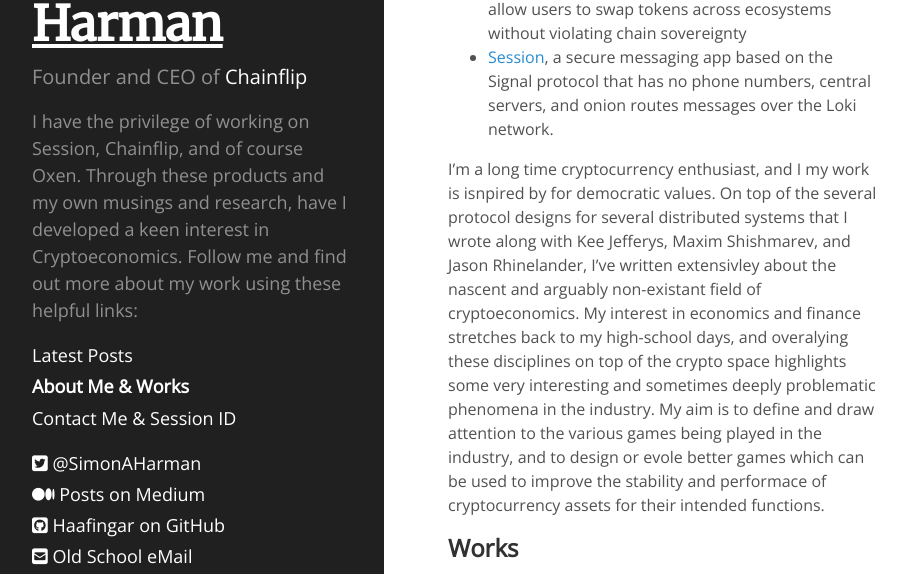
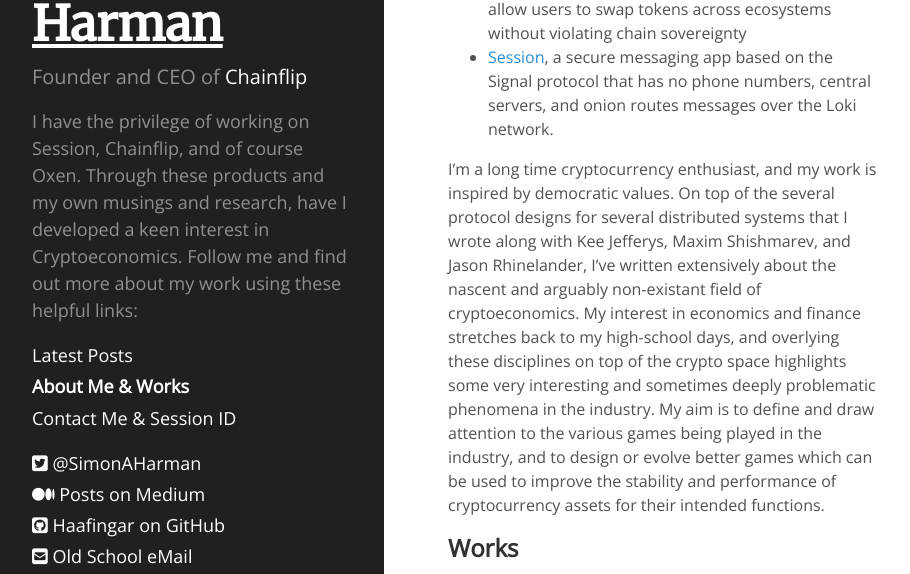
Before and after one commit to simonaharman/simonaharman.github.io, a Jekyll site: the page built from about.md, in a window 1280 px wide and 900 px high. Shown: the part 251-825 px from the top of the window, without its empty margins (0-910 px from the left). Built offline with Jekyll 4.4.1, drawn with Linux system fonts in a browser that asks for light colours; nearby versions of some CDN libraries.

Commit message:
Update about.md

```diff
--- a/about.md
+++ b/about.md
@@ -8,7 +8,7 @@
 * [Chainflip](https://chainflip.io), a cross-chain AMM designed to seamlessly allow users to swap tokens across ecosystems without violating chain sovereignty
 * [Session](https://getsession.org), a secure messaging app based on the Signal protocol that has no phone numbers, central servers, and onion routes messages over the Loki network.
 
-I'm a long time cryptocurrency enthusiast, and I my work is isnpired by for democratic values. On top of the several protocol designs for several distributed systems that I wrote along with Kee Jefferys, Maxim Shishmarev, and Jason Rhinelander, I've written extensivley about the nascent and arguably non-existant field of cryptoeconomics. My interest in economics and finance stretches back to my high-school days, and overalying these disciplines on top of the crypto space highlights some very interesting and sometimes deeply problematic phenomena in the industry. My aim is to define and draw attention to the various games being played in the industry, and to design or evole better games which can be used to improve the stability and performace of cryptocurrency assets for their intended functions.
+I'm a long time cryptocurrency enthusiast, and my work is inspired by democratic values. On top of the several protocol designs for several distributed systems that I wrote along with Kee Jefferys, Maxim Shishmarev, and Jason Rhinelander, I've written extensively about the nascent and arguably non-existant field of cryptoeconomics. My interest in economics and finance stretches back to my high-school days, and overlying these disciplines on top of the crypto space highlights some very interesting and sometimes deeply problematic phenomena in the industry. My aim is to define and draw attention to the various games being played in the industry, and to design or evolve better games which can be used to improve the stability and performance of cryptocurrency assets for their intended functions.
 
 ## Works
 
```
